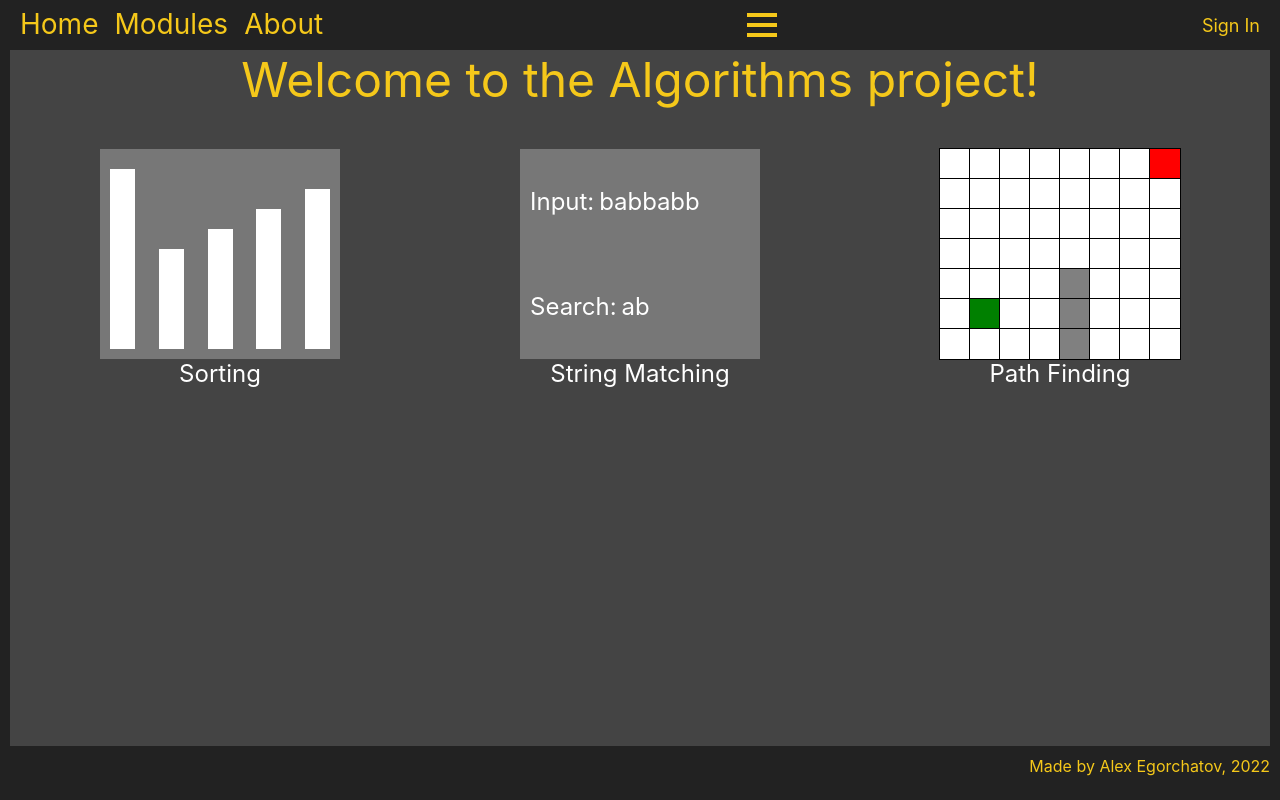
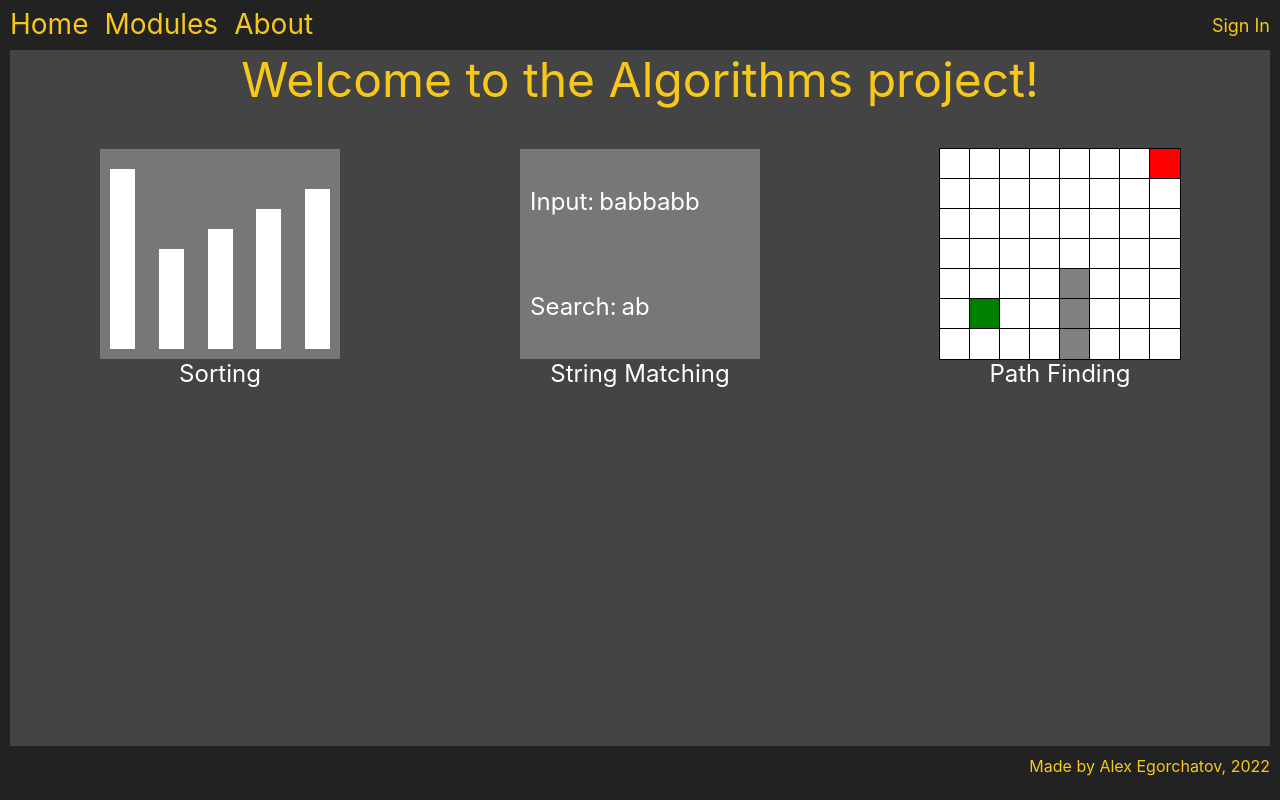
Before and after one commit to AlexEgorchatov/Algorithms, a React (Create React App) app in the folder frontend/: page / in a window 1280 px wide. Built offline with nearby package versions, Linux system fonts and the light colour scheme.

Commit message:
Completed first version of the Header component.

```diff
--- a/frontend/src/Components/Header.tsx
+++ b/frontend/src/Components/Header.tsx
@@ -3,9 +3,14 @@ import { css } from '@emotion/react';
 import { headerItemHovered, mainBackground, mainFontColor } from '../Resources/Colors';
 import { ModuleData } from '../Resources/Module Resources/ModuleData';
 import { Link } from 'react-router-dom';
+import { useEffect, useRef } from 'react';
+import { useDispatch, useSelector } from 'react-redux';
+import { AppState } from '../Store/Store';
+import { updatingHeaderStateAction } from '../Store/Home Page/HeaderStateManagement';
 
 interface Props {
   data: ModuleData[];
+  isVisible?: boolean;
 }
 
 const HeaderStyle = css`
@@ -19,16 +24,18 @@ const HeaderStyle = css`
   }
 `;
 
-const HeaderMainComponent = ({ data }: Props) => {
+const HeaderMainComponent = ({ data, isVisible }: Props) => {
   return (
     <div
       css={css`
-        @media (max-width: 450px) {
+        background-color: ${mainBackground};
+        ${isVisible &&
+        `@media (max-width: 450px) {
           display: none;
-        }
+        }`}
       `}
     >
-      <Link css={HeaderStyle} style={{ marginRight: '10px' }} to="" reloadDocument={true}>
+      <Link css={HeaderStyle} to="" reloadDocument={true}>
         Home
       </Link>
       <div
@@ -36,7 +43,7 @@ const HeaderMainComponent = ({ data }: Props) => {
           position: relative;
           display: inline-block;
           vertical-align: super;
-          margin-right: 10px;
+          margin: ${isVisible ? '0px 10px' : '0px'};
           :hover {
             & > div {
               display: block;
@@ -49,6 +56,7 @@ const HeaderMainComponent = ({ data }: Props) => {
       >
         <button
           css={css`
+            display: ${isVisible ? 'block' : 'contents'};
             background-color: transparent;
             color: ${mainFontColor};
             font-size: 28px;
@@ -65,6 +73,8 @@ const HeaderMainComponent = ({ data }: Props) => {
             display: none;
             position: absolute;
             background-color: #f1f1f1;
+            left: ${isVisible ? '0px' : '107px'};
+            top: ${isVisible ? '' : '0px'};
             z-index: 1;
           `}
         >
@@ -96,41 +106,68 @@ const HeaderMainComponent = ({ data }: Props) => {
   );
 };
 
-const HeaderMenuButton = () => {
+const HeaderMenuButton = ({ data }: Props) => {
+  const headerState = useSelector((state: AppState) => state.headerState);
+  const dispatch = useDispatch();
+  useEffect(() => {
+    const handleClickOutside = (event: MouseEvent) => {
+      if (ref.current && !ref.current.contains(event.target as Node)) {
+        dispatch(updatingHeaderStateAction(false));
+      }
+    };
+
+    document.addEventListener('click', handleClickOutside, true);
+    return () => {
+      document.removeEventListener('click', handleClickOutside, true);
+    };
+  });
+  const ref = useRef<HTMLDivElement>(null);
   const barStyle = css`
     width: 30px;
     height: 4px;
     background-color: ${mainFontColor};
     margin: 6px 0;
   `;
+  const setDisplay = () => {
+    if (headerState.initialMenuButtonVisibility) return 'display: block';
+    else return 'display: none';
+  };
 
   return (
     <div
       css={css`
         position: relative;
         display: inline-block;
-        :hover {
-          & > div.bar {
-            background-color: ${headerItemHovered};
-          }
-        }
-        @media (min-width: 4501px) {
+        cursor: pointer;
+        @media (min-width: 451px) {
           display: none;
         }
       `}
+      ref={ref}
     >
-      <div className="bar" css={barStyle}></div>
-      <div className="bar" css={barStyle}></div>
-      <div className="bar" css={barStyle}></div>
       <div
-        className="test"
         css={css`
-          display: none;
+          :hover {
+            & > div {
+              background-color: ${headerItemHovered};
+            }
+          }
+        `}
+        onClick={() => dispatch(updatingHeaderStateAction(!headerState.initialMenuButtonVisibility))}
+      >
+        <div css={barStyle}></div>
+        <div css={barStyle}></div>
+        <div css={barStyle}></div>
+      </div>
+
+      <div
+        css={css`
+          position: absolute;
+          margin-left: -1px;
+          ${setDisplay()}
         `}
       >
-        <a>Test1</a>
-        <a>Test1</a>
-        <a>Test1</a>
+        <HeaderMainComponent data={data} isVisible={false} />
       </div>
     </div>
   );
@@ -149,13 +186,13 @@ export const Header = ({ data }: Props) => {
         display: flex;
         align-items: center;
         justify-content: space-between;
-        padding: 0px 20px;
+        padding: 0px 10px;
         background-color: ${mainBackground};
         z-index: 999;
       `}
     >
-      <HeaderMainComponent data={data} />
-      <HeaderMenuButton />
+      <HeaderMainComponent data={data} isVisible={true} />
+      <HeaderMenuButton data={data} />
 
       <Link css={HeaderStyle} style={{ fontSize: '18px' }} to="*" reloadDocument={true}>
         Sign In
```
